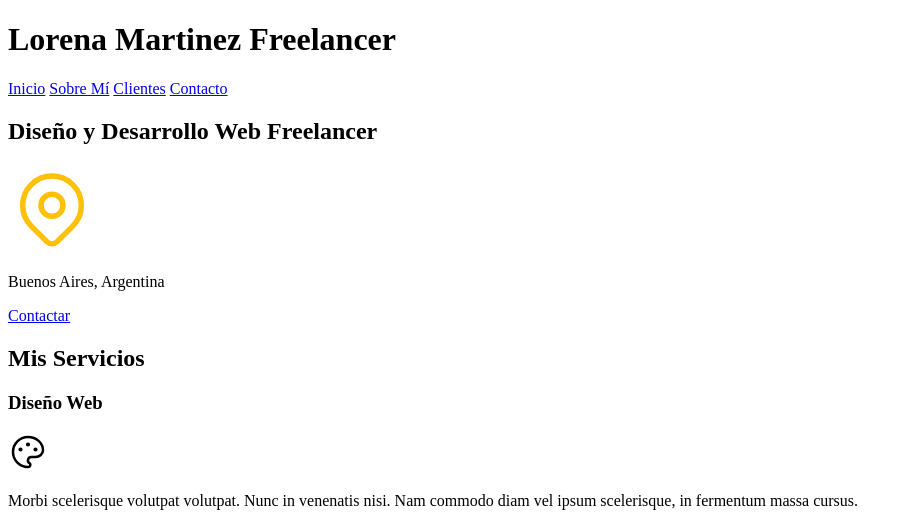
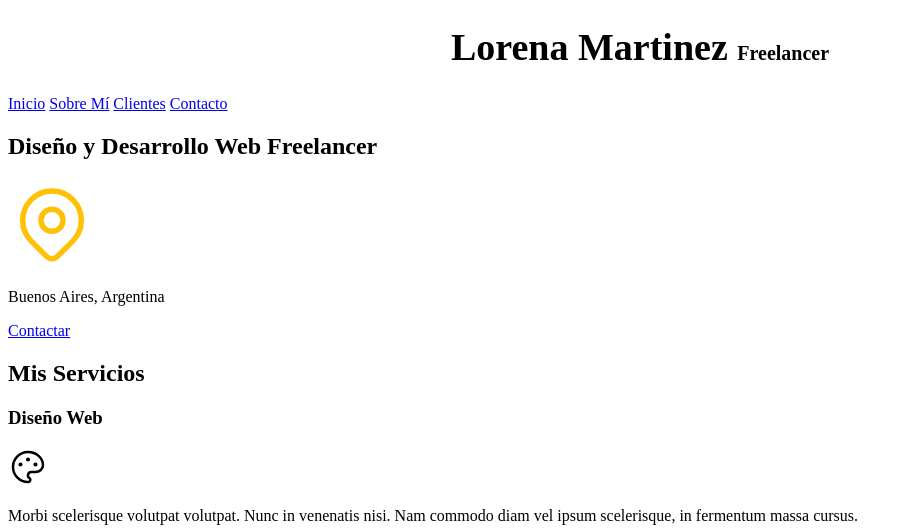
Before and after one commit to Lore-Martinez/freelancer_inicio, a plain HTML site: page index.html in a window 1280 px wide. Shown: the top 531 px of the page, without its empty margins (0-912 px from the left). Drawn offline with Linux system fonts and the light colour scheme.

Commit message:
Archivo css creado

```diff
--- /dev/null
+++ b/css/styles.css
@@ -0,0 +1,17 @@
+html{
+    font-size: 62.5%;
+}
+
+body{
+    font-size: 16px;  /* 1rem = 10px */
+}
+
+h1{
+    text-align: center;
+    font-size: 3.8rem;
+
+}
+
+span{
+    font-size: 2rem;
+}
--- a/index.html
+++ b/index.html
@@ -7,12 +7,15 @@
 
     , initial-scale=1.0">
     <title>Diseñadora Freelancer</title>
+
+    <link rel="preload" href="css/styles.css" as="style">
+    <link rel="stylesheet" href="css/styles.css">
 </head>
 
 <body>
 
     <header>
-        <h1>Lorena Martinez Freelancer</h1>
+        <h1>Lorena Martinez <span>Freelancer</span></h1>
     </header>
 
     <nav>
```
